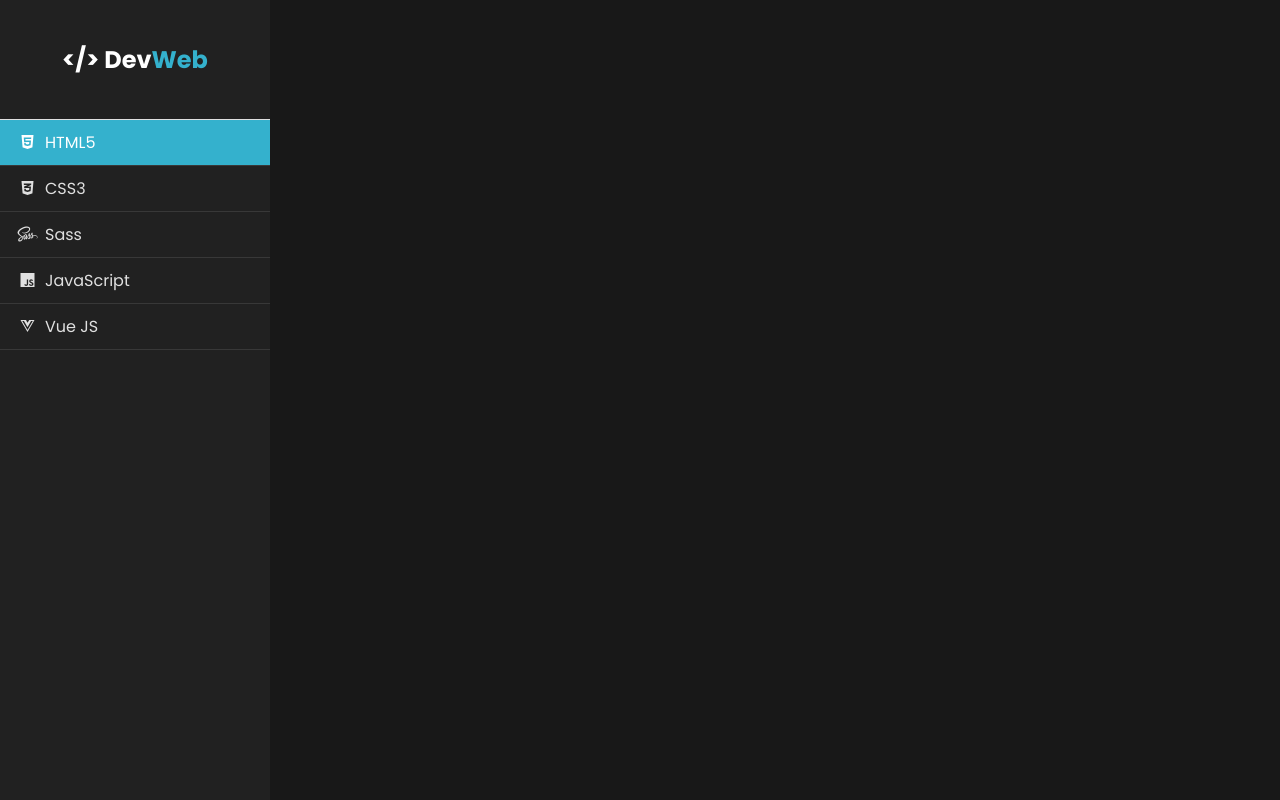
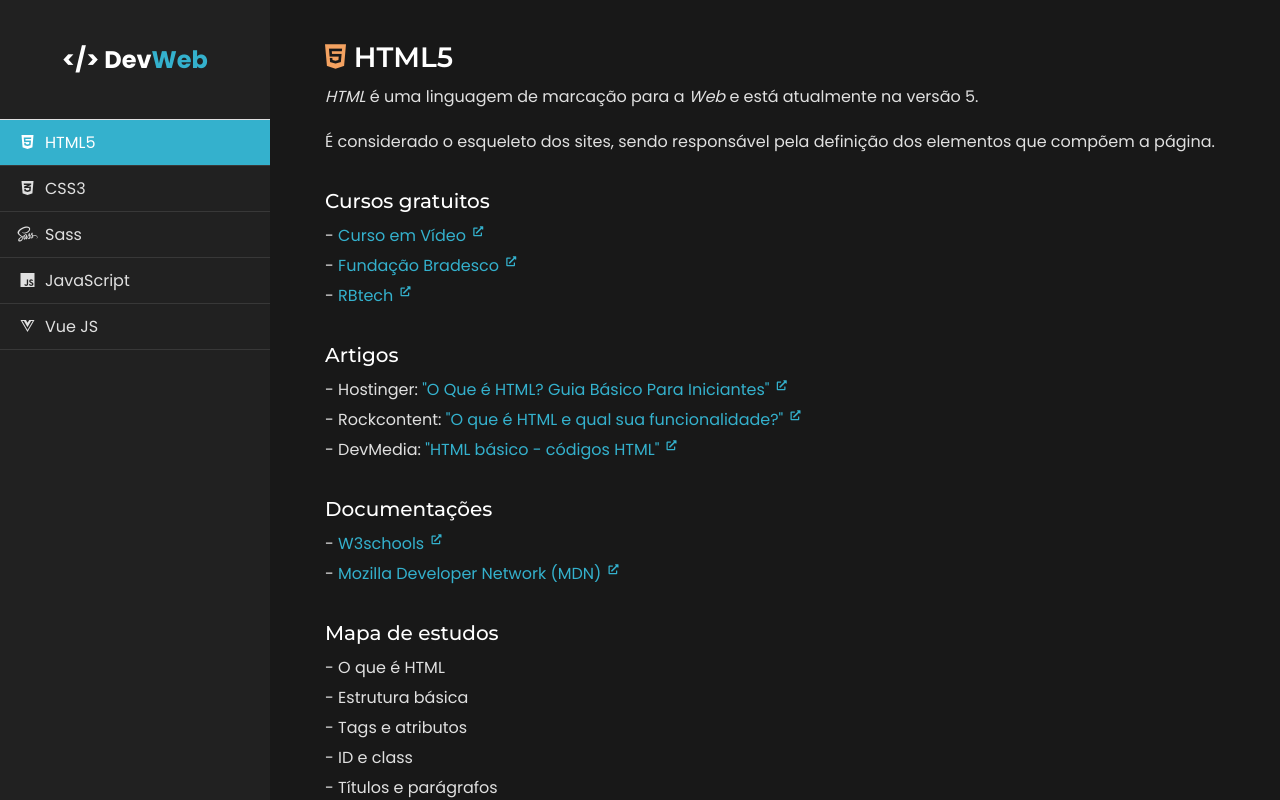
Before and after one commit to filipealvess/DevWeb, a Vue app: page /html in a window 1280 px wide. Built offline with nearby package versions, Linux system fonts and the light colour scheme.

Commit message:
Fill html view

```diff
--- a/public/index.html
+++ b/public/index.html
@@ -1,5 +1,5 @@
 <!DOCTYPE html>
-<html lang="">
+<html lang="pt-br">
   <head>
     <meta charset="utf-8">
     <meta http-equiv="X-UA-Compatible" content="IE=edge">
--- a/src/css/global-views.css
+++ b/src/css/global-views.css
@@ -5,7 +5,7 @@
 }
 
 .view h2, .view h3 {
-  margin-bottom: 5px;
+  margin-bottom: 10px;
   color: var(--white);
   font-family: 'Montserrat', sans-serif;
 }
@@ -16,7 +16,7 @@
 }
 
 .view h3 {
-  margin-top: 20px;
+  margin-top: 35px;
   font-size: 2rem;
   font-weight: 500;
 }
@@ -26,6 +26,31 @@
   font-weight: 400;
 }
 
+.view p + p {
+  margin-top: 20px;
+}
+
+.view li + li {
+  margin-top: 5px;
+}
+
+.view a {
+  color: var(--blue);
+}
+
+.view a:hover {
+  text-decoration: underline;
+}
+
+.view a::after {
+  content: '\f35d';
+  margin-left: 3px;
+  font-family: 'Font Awesome 5 Free';
+  font-size: 1rem;
+  font-weight: bold;
+  vertical-align: super;
+}
+
 @media (max-width: 770px) {
   .view {
     padding: 20px;
--- a/src/views/Html.vue
+++ b/src/views/Html.vue
@@ -1,6 +1,87 @@
 <template>
   <div @click="$emit('click')" class="view">
-    HTML
+    <h2><i class="fab fa-html5 icon"></i> HTML5</h2>
+    <p>
+      <em>HTML</em> é uma linguagem de marcação para a <em>Web</em>
+      e está atualmente na versão 5.
+    </p>
+    <p>
+      É considerado o esqueleto dos sites, sendo responsável pela definição
+      dos elementos que compõem a página.
+    </p>
+
+    <h3>Cursos gratuitos</h3>
+    <ul>
+      <li>-
+        <a href="https://www.youtube.com/playlist?list=PLHz_AreHm4dkZ9-atkcmcBaMZdmLHft8n" target="_blank">
+          Curso em Vídeo
+        </a>
+      </li>
+      <li>-
+        <a href="https://www.ev.org.br/cursos/html-basico" target="_blank">
+          Fundação Bradesco
+        </a>
+      </li>
+      <li>-
+        <a href="https://youtube.com/playlist?list=PLInBAd9OZCzydDFvm06EgbPXYylGVcyIL" target="_blank">
+          RBtech
+        </a>
+      </li>
+    </ul>
+
+    <h3>Artigos</h3>
+    <ul>
+      <li>- Hostinger:
+        <a href="https://www.hostinger.com.br/tutoriais/o-que-e-html-conceitos-basicos" target="_blank">
+          "O Que é HTML? Guia Básico Para Iniciantes"
+        </a>
+      </li>
+      <li>- Rockcontent:
+        <a href="https://rockcontent.com/br/blog/html/" target="_blank">
+          "O que é HTML e qual sua funcionalidade?"
+        </a>
+      </li>
+      <li>- DevMedia:
+        <a href="https://www.devmedia.com.br/html-basico-codigos-html/16596" target="_blank">
+          "HTML básico - códigos HTML"
+        </a>
+      </li>
+    </ul>
+
+    <h3>Documentações</h3>
+    <ul>
+      <li>-
+        <a href="https://www.w3schools.com/html/default.asp" target="_blank">
+          W3schools
+        </a>
+      </li>
+      <li>-
+        <a href="https://developer.mozilla.org/pt-BR/docs/Web/HTML" target="_blank">
+          Mozilla Developer Network (MDN)
+        </a>
+      </li>
+    </ul>
+
+    <h3>Mapa de estudos</h3>
+    <ul>
+      <li>- O que é HTML</li>
+      <li>- Estrutura básica</li>
+      <li>- Tags e atributos</li>
+      <li>- ID e class</li>
+      <li>- Títulos e parágrafos</li>
+      <li>- Links</li>
+      <li>- Imagens</li>
+      <li>- Áudio e vídeo</li>
+      <li>- Listas</li>
+      <li>- Tabelas</li>
+      <li>- Formulários</li>
+      <li>- Blocos (div e span)</li>
+      <li>- Tags semânticas</li>
+      <li>- Iframes</li>
+      <li>- Tags "obsolete" e "deprecated"</li>
+      <li>- Meta tags</li>
+      <li>Continue estudando...</li>
+    </ul>
   </div>
 </template>
 
@@ -14,5 +95,9 @@
 </script>
 
 <style scoped>
+  @import '../css/global-views.css';
 
+  .icon {
+    color: #F4A261;
+  }
 </style>
```
